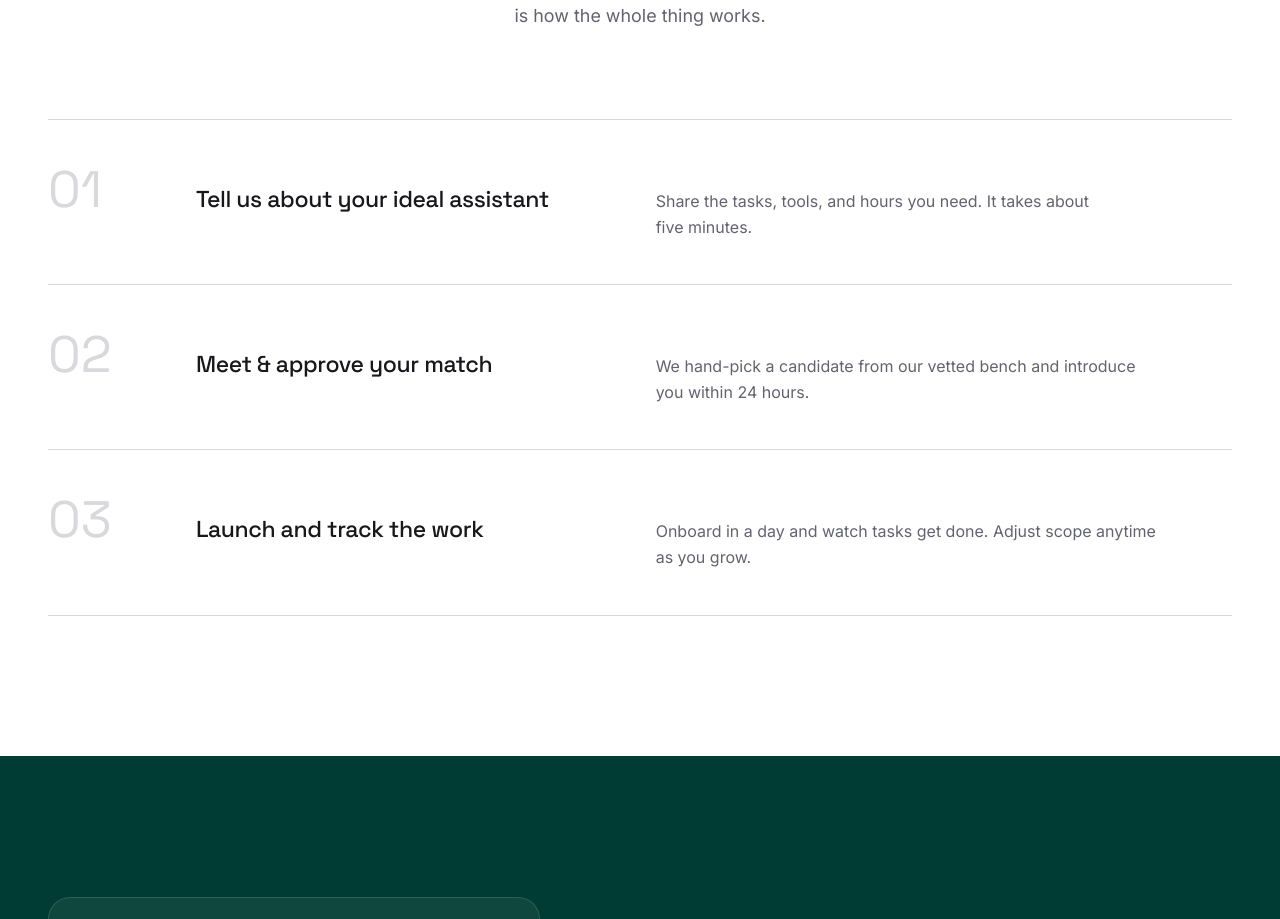
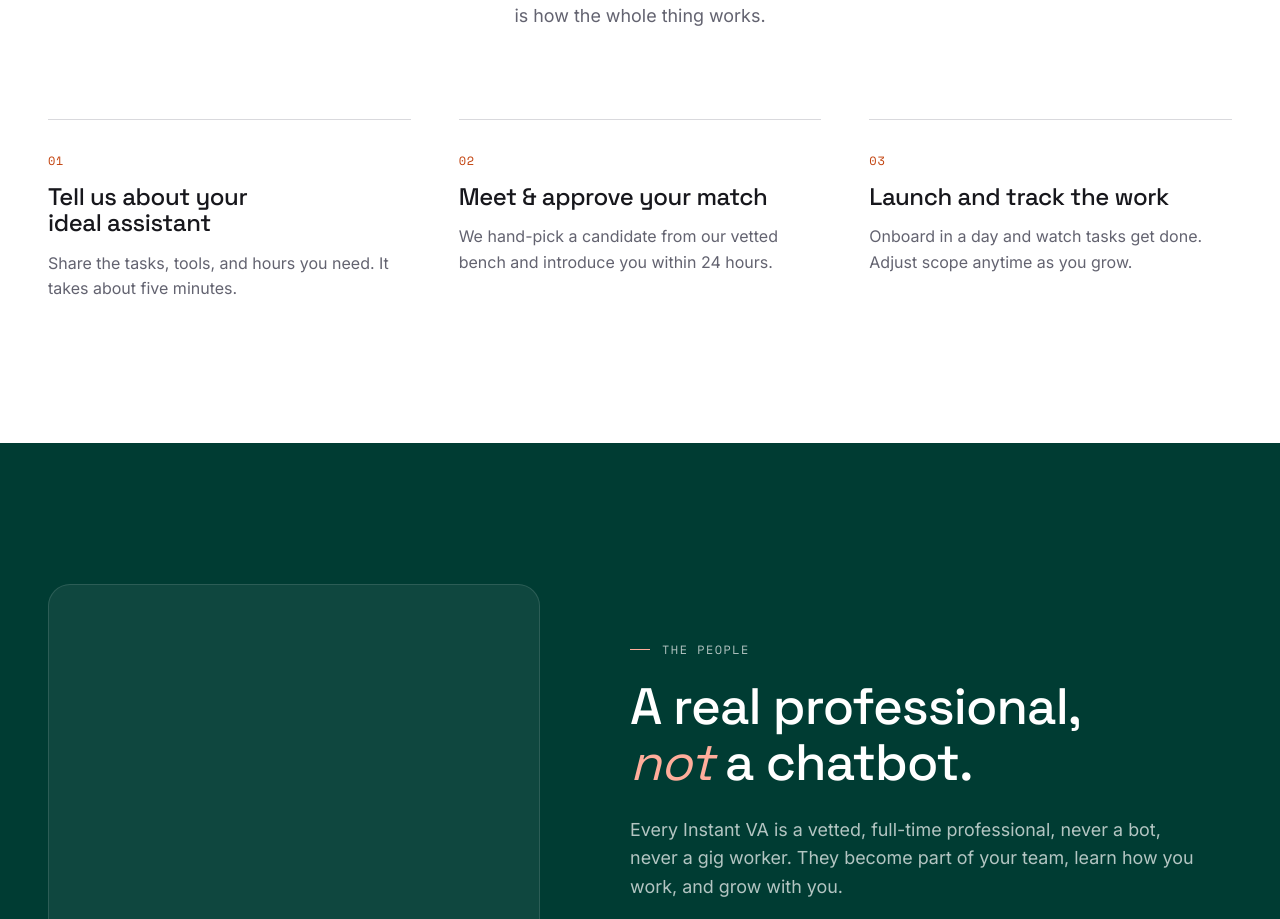
Before and after one commit to martinkilombe/Virtual-Assistant, a Next.js app: page / in a window 1280 px wide. Shown: the part 2166-3085 px from the top of the page. Built offline with nearby package versions, Linux system fonts and the light colour scheme.

Commit message:
change flow of process

```diff
--- a/src/app/globals.css
+++ b/src/app/globals.css
@@ -719,28 +719,29 @@ em { font-style: italic; }
 /* ============================================================
    SECTION: Process — numbered editorial rows
    ============================================================ */
-.iva-proc__rows { display: flex; flex-direction: column; }
+.iva-proc__rows {
+  display: grid;
+  grid-template-columns: repeat(3, 1fr);
+  gap: clamp(32px, 5vw, 48px);
+}
 .iva-proc-row {
-  display: grid;
-  grid-template-columns: 100px 1fr 1.4fr;
-  gap: 48px;
-  align-items: baseline;
-  padding: 44px 0;
+  display: flex;
+  flex-direction: column;
+  gap: 14px;
+  padding-top: 32px;
   border-top: 1px solid var(--line);
-}
-.iva-proc-row:last-child { border-bottom: 1px solid var(--line); }
+  transition: border-color var(--dur);
+}
+.iva-proc-row:hover { border-top-color: var(--clay); }
 .iva-proc-row__step {
-  font-family: var(--font-display);
-  font-weight: 400;
-  font-size: clamp(32px, 4vw, 56px);
-  color: var(--line);
-  line-height: 1;
-  transition: color var(--dur);
-}
-.iva-proc-row:hover .iva-proc-row__step { color: var(--clay); }
+  font-family: var(--font-mono);
+  font-size: var(--fs-label);
+  letter-spacing: var(--ls-wide);
+  color: var(--clay-text);
+}
 .iva-proc-row__title {
   font-family: var(--font-display);
-  font-size: clamp(17px, 1.8vw, 24px);
+  font-size: clamp(19px, 2vw, 24px);
   font-weight: 500;
   color: var(--ink);
   line-height: var(--lh-head);
@@ -751,11 +752,13 @@ em { font-style: italic; }
   font-size: var(--fs-body);
   line-height: var(--lh-relaxed);
   margin: 0;
-  max-width: 50ch;
-}
-
-@media (max-width: 820px) {
-  .iva-proc-row { grid-template-columns: 1fr; gap: 10px; padding: 30px 0; }
+  max-width: 38ch;
+}
+
+@media (max-width: 880px) {
+  .iva-proc__rows { grid-template-columns: 1fr; gap: 0; }
+  .iva-proc-row { padding: 28px 0; }
+  .iva-proc-row:last-child { border-bottom: 1px solid var(--line); }
 }
 
 /* ============================================================
```
